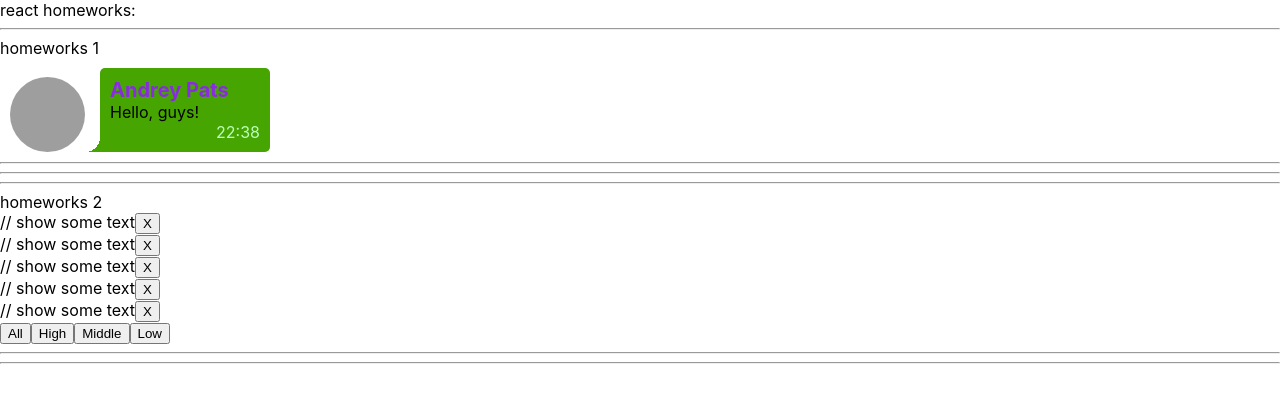
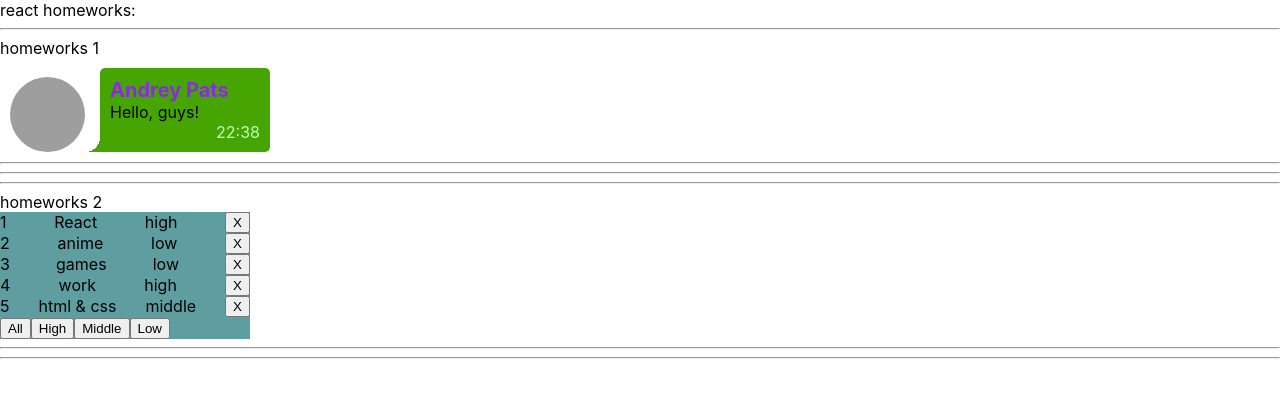
Before and after one commit to andreypats/homeworks, a React (Create React App) app: page / in a window 1280 px wide. Shown: the top 402 px of the page. Built offline with nearby package versions, Linux system fonts and the light colour scheme; grey boxes are pictures that could not be loaded.

Commit message:
lesson 2 comlited

```diff
--- a/src/p2-homeworks/h2/Affair.tsx
+++ b/src/p2-homeworks/h2/Affair.tsx
@@ -1,5 +1,6 @@
 import React from 'react'
 import {AffairType} from "./HW2";
+import s from './Affairs.module.css'
 
 type AffairPropsType = {
     // key не нужно типизировать
@@ -13,9 +14,11 @@ function Affair(props: AffairPropsType) {
     }// need to fix
 
     return (
-        <div>
-            // show some text
-
+        <div className={s.affair}>
+            {/*// show some text*/}
+            <div>{props.affair._id}</div>
+            <div>{props.affair.name}</div>
+            <div>{props.affair.priority}</div>
             <button onClick={deleteCallback}>X</button>
         </div>
     )
--- a/src/p2-homeworks/h2/Affairs.module.css
+++ b/src/p2-homeworks/h2/Affairs.module.css
@@ -1,3 +1,12 @@
-.someClass {
+.affair {
+    display: flex;
+    justify-content: space-between;
 
+    background-color: cadetblue;
+    width: 250px;
 }
+
+.affairsButton {
+    background-color: cadetblue;
+    width: 250px;
+}
--- a/src/p2-homeworks/h2/Affairs.tsx
+++ b/src/p2-homeworks/h2/Affairs.tsx
@@ -1,6 +1,7 @@
 import React, {SetStateAction} from 'react'
 import Affair from './Affair'
 import {AffairType, filterAffairs, FilterType} from './HW2'
+import s from "./Affairs.module.css";
 
 type AffairsPropsType = { // need to fix any
     data: Array<AffairType>
@@ -32,7 +33,7 @@ function Affairs(props: AffairsPropsType) {
 
 
     return (
-        <div>
+        <div className={s.affairsButton}>
 
             {mappedAffairs}
 
```
